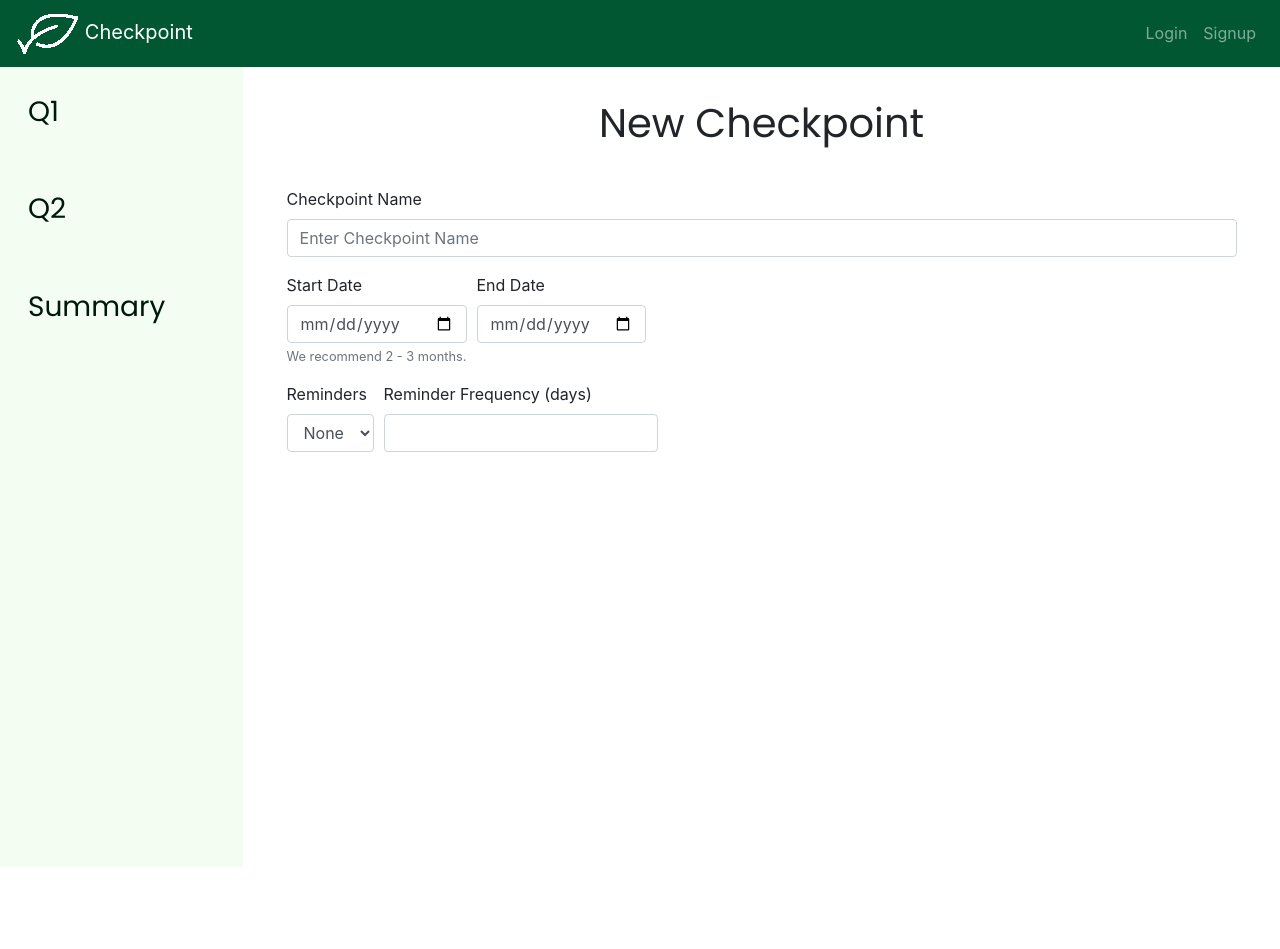
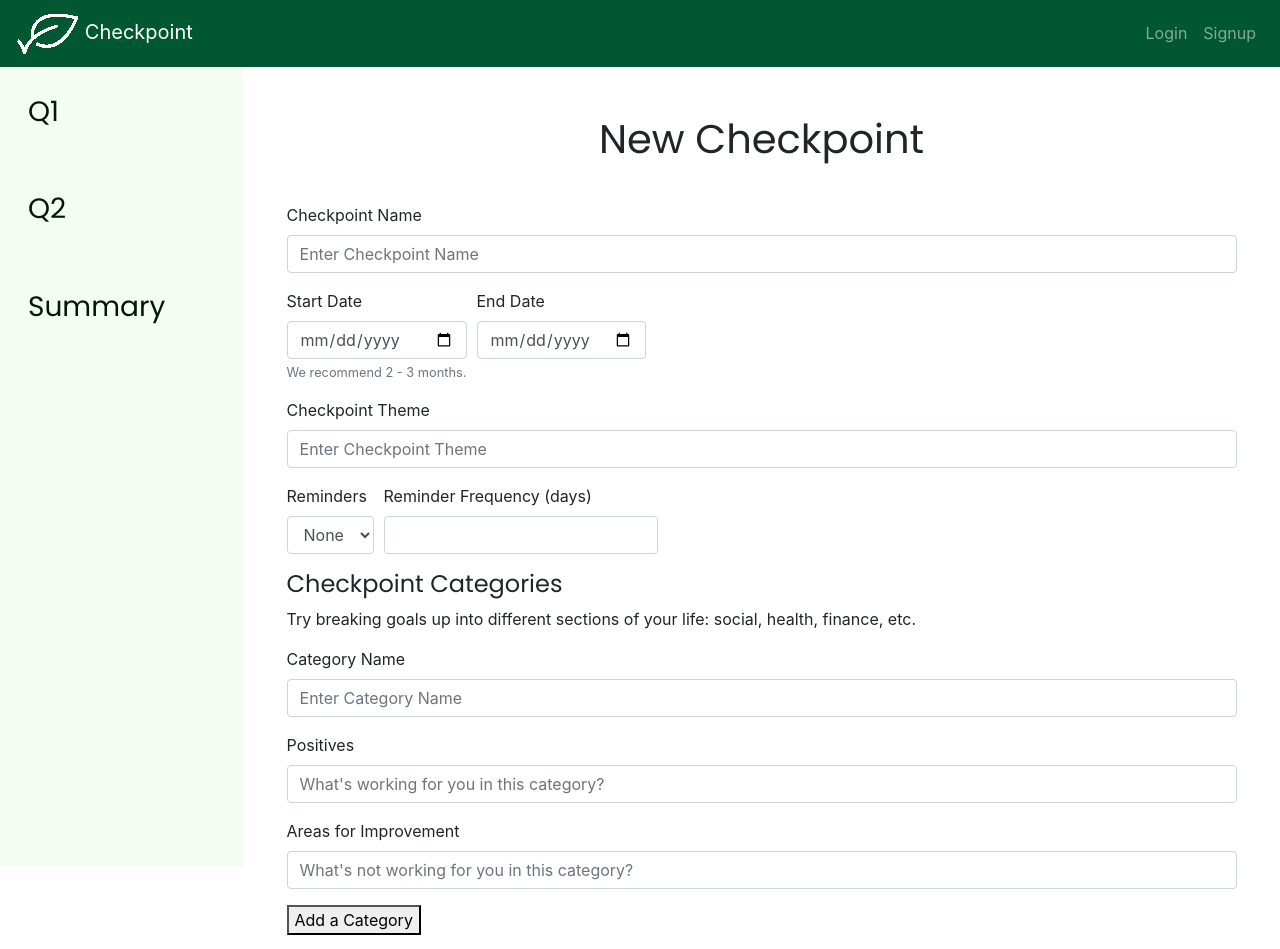
Before and after one commit to meeschka/react-checkpoint, a React (Create React App) app: page /new in a window 1280 px wide. Shown: the top 949 px of the page. Before the commit the page ends 867 px from the top, so only its background shows below. Built offline with nearby package versions, Linux system fonts and the light colour scheme.

Commit message:
checkpoint category component

```diff
--- a/models/checkpoint.js
+++ b/models/checkpoint.js
@@ -28,7 +28,7 @@ const checkpointSchema = new Schema({
 })
 
 const categorySchema = new Schema({
-    name: {
+    categoryName: {
         type: String,
         required: true
     },
--- a/src/components/Navbar/Navbar.js
+++ b/src/components/Navbar/Navbar.js
@@ -16,7 +16,7 @@ const NavBar = (props) => {
 
     return (
     <Navbar bg="primary" variant='dark' expand="lg">
-        <Navbar.Brand href="/"><img src="checkpoint-sm.svg"/> Checkpoint</Navbar.Brand>
+        <Navbar.Brand href="/"><img src="checkpoint-sm.svg" alt="logo"/> Checkpoint</Navbar.Brand>
         <Navbar.Toggle aria-controls="basic-navbar-nav" />
         <Navbar.Collapse id="basic-navbar-nav">
             {nav}
--- /dev/null
+++ b/src/components/NewCategoryForm/NewCategoryForm.js
@@ -0,0 +1,50 @@
+import React from 'react'
+
+const NewCategoryForm = (props) => {
+    return (
+        props.categories.map((val, idx) => {
+            let catId = `cat-${idx}`, posId = `pos-${idx}`, negId = `neg-${idx}`
+            return (
+                <div key={catId} className="single-cateogry">
+                    <div className="form-group">
+                        <label htmlFor={catId}>Category Name</label>
+                        <input
+                            type="text"
+                            className="form-control categoryName"
+                            id={catId}
+                            data-id={idx}
+                            aria-describedby="categoryName"
+                            placeholder="Enter Category Name"
+                            name={catId}
+                            value={props.categories[idx].name}></input>
+                    </div>
+                    <div className="form-group">
+                        <label htmlFor={posId}>Positives</label>
+                        <input
+                            type="text"
+                            className="form-control positives"
+                            id={posId}
+                            data-id={idx}
+                            aria-describedby="categoryPositives"
+                            placeholder="What's working for you in this category?"
+                            name={posId}
+                            value={props.categories[idx].positives}></input>
+                    </div>
+                    <div className="form-group">
+                        <label htmlFor={negId}>Areas for Improvement</label>
+                        <input
+                            type="text"
+                            className="form-control negatives"
+                            id={negId}
+                            aria-describedby="categoryNegatives"
+                            placeholder="What's not working for you in this category?"
+                            name={negId}
+                            value={props.categories[idx].negatives}></input>
+                    </div>
+                </div>
+            )
+        })
+    )
+}
+
+export default NewCategoryForm
--- a/src/pages/NewCheckpoint/NewCheckpoint.css
+++ b/src/pages/NewCheckpoint/NewCheckpoint.css
@@ -5,7 +5,7 @@
 .checkpoint-container {
     display: flex;
     flex-direction: column;
-    padding-top: 2em;
+    padding-top: 3em;
     align-items: center;
     width: 100%
 }
--- a/src/pages/NewCheckpoint/NewCheckpoint.js
+++ b/src/pages/NewCheckpoint/NewCheckpoint.js
@@ -1,5 +1,8 @@
 import React, { Component } from 'react'
+import { Link } from 'react-router-dom'
+
 import Sidepane from '../../components/Sidepane/Sidepane'
+import NewCategoryForm from '../../components/NewCategoryForm/NewCategoryForm'
 
 import './NewCheckpoint.css'
 
@@ -12,24 +15,40 @@ class NewCheckpoint extends Component {
               name: '',
               startDate: '',
               endDate: '',
+              theme: '',
               reminders: '',
               reminderType: 'None',
-              categories: []
+              categories: [{
+                  categoryName: '',
+                  positives: '',
+                  negatives: ''
+              }]
           }
         }
     }
     handleChange = (e) => {
     //   this.props.updateMessage('')
-        this.setState({
-            [e.target.name]: e.target.value
-        })
+        let categories = [...this.state.formData.categories]
+        let formData = {...this.state.formData, categories: categories}
+        if (["form-control category-name", "form-control positives", "form-control negatives"].includes(e.target.className)) {
+            let keyName = e.target.className.slice(13)
+            categories[e.target.dataset.id][keyName] = e.target.value
+            formData.categories = categories
+            this.setState({ formData })
+        } else {
+            formData[e.target.name] = e.target.value
+            this.setState({ formData })
+        }
     }
     handleSubmit = async (e) => {
         e.preventDefault()
-        console.log(e)
+        console.log(e.formData)
     //post to databse
     }
 
+    isFormInvalid = () => {
+        return false;
+    }
     //only allow logged in users to access form, submit form, etc.
 
     render() {
@@ -38,34 +57,50 @@ class NewCheckpoint extends Component {
                 <Sidepane />
                 <div className="checkpoint-container">
                     <h1>New Checkpoint</h1>
-                    <form className="checkpoint-form" onSubmit={this.handleSubmit} >
+                    <form className="checkpoint-form" onSubmit={this.handleSubmit} onChange={this.handleChange} >
                         <div className="form-group">
-                            <label for="checkpointName">Checkpoint Name</label>
-                            <input type="text" class="form-control" id="checkpointNameInput" aria-describedby="checkpointName" placeholder="Enter Checkpoint Name" name="name"></input>
+                            <label htmlFor="name">Checkpoint Name</label>
+                            <input type="text" className="form-control" id="checkpointNameInput" aria-describedby="checkpointName" placeholder="Enter Checkpoint Name" name="name"></input>
                         </div>
                         <div className="form-row">
                             <div className="form-group col-md-6">
-                                <label for="checkpointStartDate">Start Date</label>
-                                <input type="date" class="form-control" id="startDateInput" aria-describedby="checkpointStartDate" name="startDate"></input>
-                                <small id="dateHelp" class="form-text text-muted">We recommend 2 - 3 months.</small>
+                                <label htmlFor="checkpointStartDate">Start Date</label>
+                                <input type="date" className="form-control" id="startDateInput" aria-describedby="checkpointStartDate" name="startDate"></input>
+                                <small id="dateHelp" className="form-text text-muted">We recommend 2 - 3 months.</small>
                             </div>
                             <div className="form-group col-md-6">
-                                <label for="checkpointEndDate">End Date</label>
-                                <input type="date" class="form-control" id="endDateInput" aria-describedby="checkpointEndDate" name="endDate"></input>
+                                <label htmlFor="checkpointEndDate">End Date</label>
+                                <input type="date" className="form-control" id="endDateInput" aria-describedby="checkpointEndDate" name="endDate"></input>
                             </div>
+                        </div>
+                        <div className="form-group">
+                            <label htmlFor="theme">Checkpoint Theme</label>
+                            <input type="text" className="form-control" id="checkpointThemeInput" aria-describedby="checkpointTheme" placeholder="Enter Checkpoint Theme" name="theme"></input>
                         </div>
                         <div className="form-row">
                             <div className="form-group col-md-6">
-                                <label for="reminderType">Reminders</label>
-                                <select class="form-control" id="reminderTypeInput" name="reminderType">
+                                <label htmlFor="reminderType">Reminders</label>
+                                <select className="form-control" id="reminderTypeInput" name="reminderType">
                                     <option>None</option>
                                     <option>Email</option>
                                     <option>Text</option>
                                 </select>
                             </div>
                             <div className="form-group col-md-6">
-                                <label for="reminderFrequencyInput">Reminder Frequency (days)</label>
-                                <input type="text" class="form-control" id="reminderInput" aria-describedby="reminderFrequencyInput" name='reminders'></input>
+                                <label htmlFor="reminderFrequencyInput">Reminder Frequency (days)</label>
+                                <input type="text" className="form-control" id="reminderInput" aria-describedby="reminderFrequencyInput" name='reminders'></input>
+                            </div>
+                        </div>
+                        <h4>Checkpoint Categories</h4>
+                        <p>Try breaking goals up into different sections of your life: social, health, finance, etc.</p>
+                       <NewCategoryForm categories={this.state.formData.categories}/>
+                       <div className="form-group">
+                            <button>Add a Category</button>
+                        </div>
+                       <div className="form-group">
+                            <div className="checkpoint-form-btns">
+                                <button className="btn btn-primary" disabled={this.isFormInvalid()}>Submit</button>
+                                <Link to='/' className="btn btn-dark">Cancel</Link>
                             </div>
                         </div>
                     </form>
```
Also changed, not shown: src/components/Mainpane/Mainpane.js (deleted).
